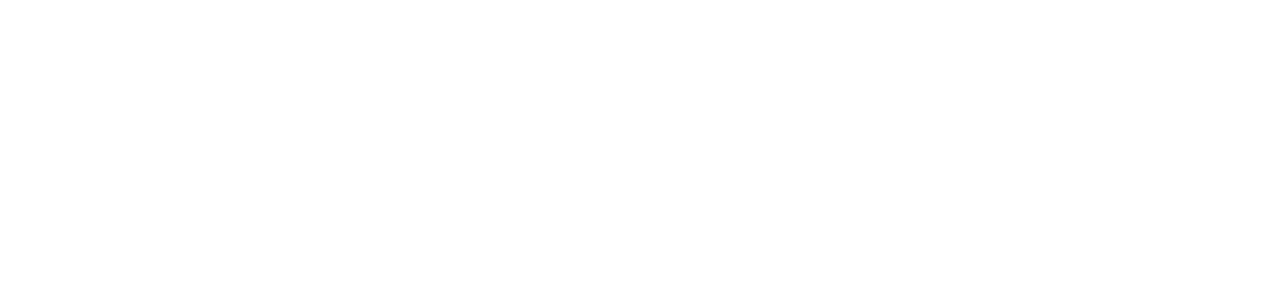
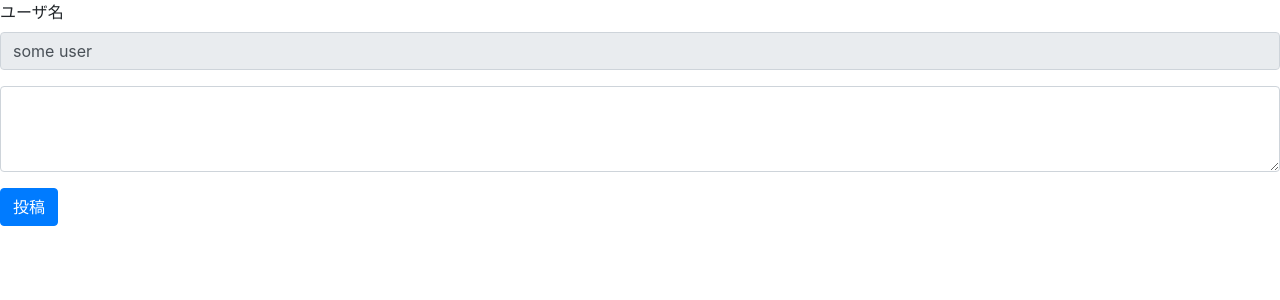
Before and after one commit to yama-choki/Nuxt-chat-app, a Nuxt app: page /form in a window 1280 px wide. Before the commit this address had no page. Shown: the top 300 px of the page. Built offline with nearby package versions, Linux system fonts and the light colour scheme.

Commit message:
簡単なページの作成

```diff
--- /dev/null
+++ b/pages/form.vue
@@ -0,0 +1,34 @@
+<template>
+  <div>
+    <form>
+      <div class="form-group">
+        <label>ユーザ名</label>
+        <input v-model="form.name" type="text" class="form-control" readonly>
+      </div>
+      <div class="form-group">
+        <textarea v-model="form.message" rows="3" class="form-control" />
+      </div>
+      <button @click.prevent="submit" type="submit" class="btn btn-primary">投稿</button>
+    </form>
+  </div>
+</template>
+
+<script>
+export default {
+  data () {
+    return {
+      form: {
+        name: 'some user',
+        message: ''
+      }
+    }
+  },
+  methods: {
+    async submit () {
+    }
+  }
+}
+</script>
+
+<style>
+</style>
--- a/pages/index.vue
+++ b/pages/index.vue
@@ -1,7 +1,42 @@
 <template>
-  <Tutorial />
+  <div>
+    <router-link class="btn btn-light" to="/form">
+      投稿画面
+    </router-link>
+    <br><br>
+    <ul class="list-group list-group-flush">
+      <li v-for="message in messages" :key="message" class="list-group-item">
+        <div>
+          {{ message.name }}
+        </div>
+        <div>
+          {{ message.message }}
+        </div>
+      </li>
+    </ul>
+  </div>
 </template>
 
 <script>
-export default {}
+export default {
+  data () {
+    return {
+      messages: [
+        {
+          name: 'tanaka',
+          message: 'hello world!'
+        },
+        {
+          name: 'yamada',
+          message: 'hello world'
+        }
+      ]
+    }
+  },
+  async mounted () {
+  }
+}
 </script>
+
+<style>
+</style>
--- /dev/null
+++ b/pages/login.vue
@@ -0,0 +1,24 @@
+<template>
+  <div>
+    <a class="btn btn-light" @click="login">
+      ログイン
+    </a>
+  </div>
+</template>
+
+<script>
+export default {
+  data () {
+    return {}
+  },
+  methods: {
+    // eslint-disable-next-line require-await
+    async login () {
+      this.$router.push('/')
+    }
+  }
+}
+</script>
+
+<style>
+</style>
```
Also changed, not shown: layout/default.vue (+23 -0 lines).
